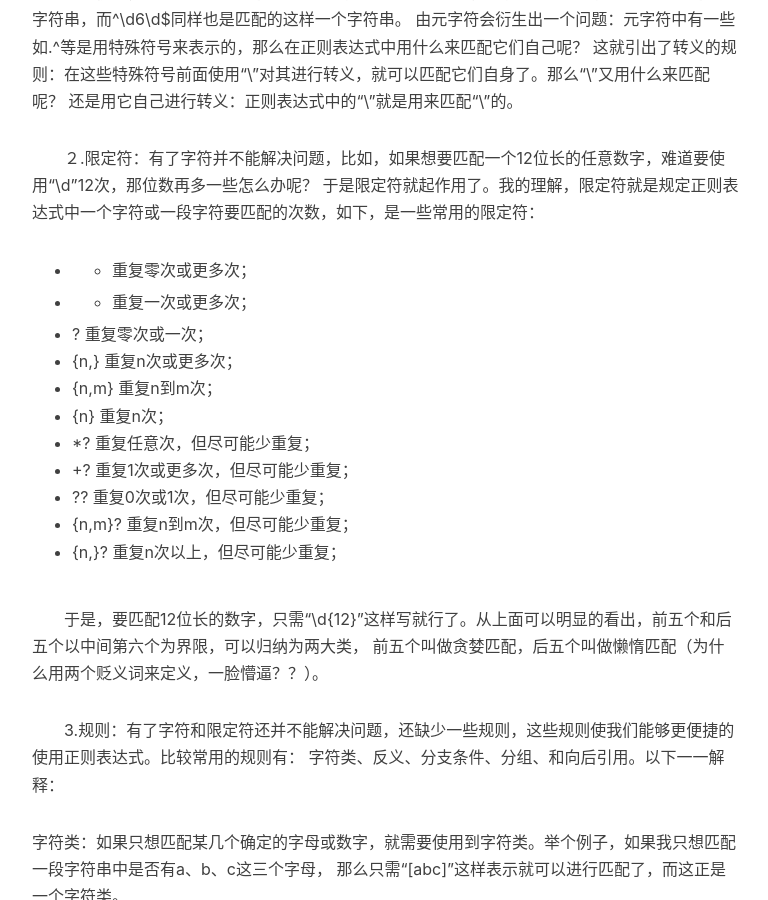
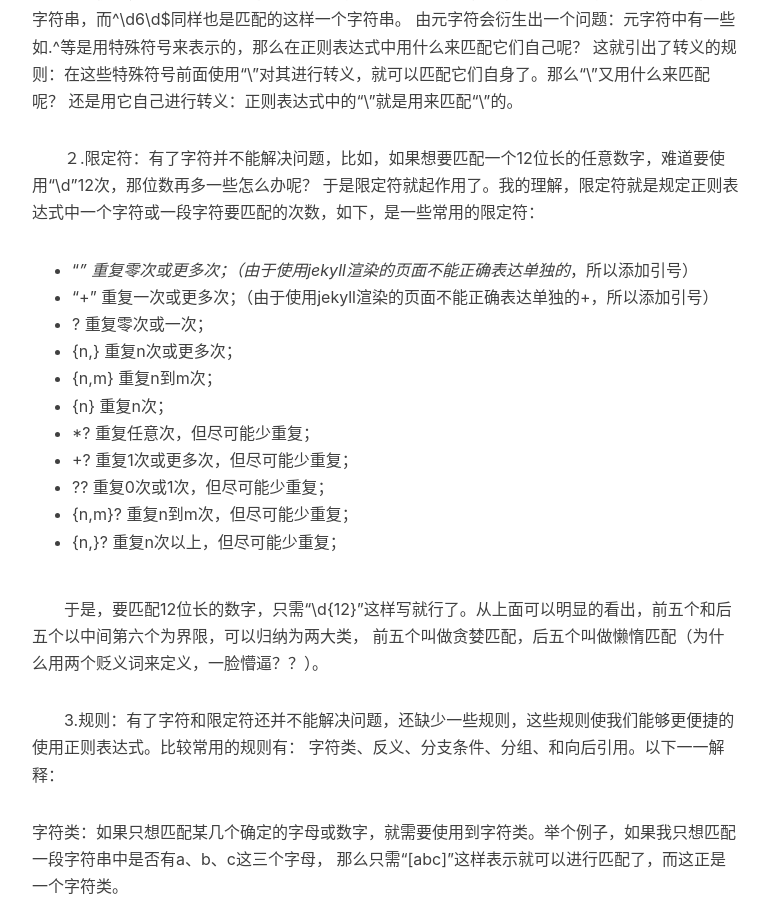
Before and after one commit to smallstar92/smallstar92.github.io, a Jekyll site: the page built from _posts/2017-04-27-regex.markdown, in a window 1280 px wide and 900 px high, scrolled down 1131 px. Shown: the whole window, without its empty margins (233-1001 px from the left). Built offline with Jekyll 4.4.1, drawn with Linux system fonts in a browser that asks for light colours; nearby versions of some CDN libraries; comment, search, counter and statistics services are not loaded.

Commit message:
更新bug

```diff
--- a/_posts/2017-04-27-regex.markdown
+++ b/_posts/2017-04-27-regex.markdown
@@ -39,8 +39,8 @@ tags:
 　　２.限定符：有了字符并不能解决问题，比如，如果想要匹配一个12位长的任意数字，难道要使用“\d”12次，那位数再多一些怎么办呢？
 于是限定符就起作用了。我的理解，限定符就是规定正则表达式中一个字符或一段字符要匹配的次数，如下，是一些常用的限定符：
 
-- *	        重复零次或更多次；
-- +	        重复一次或更多次；
+- “*”	        重复零次或更多次；（由于使用jekyll渲染的页面不能正确表达单独的*，所以添加引号）
+- “+”	        重复一次或更多次；（由于使用jekyll渲染的页面不能正确表达单独的+，所以添加引号）
 - ?	        重复零次或一次；
 - {n,}	    重复n次或更多次；
 - {n,m}	    重复n到m次；
```
